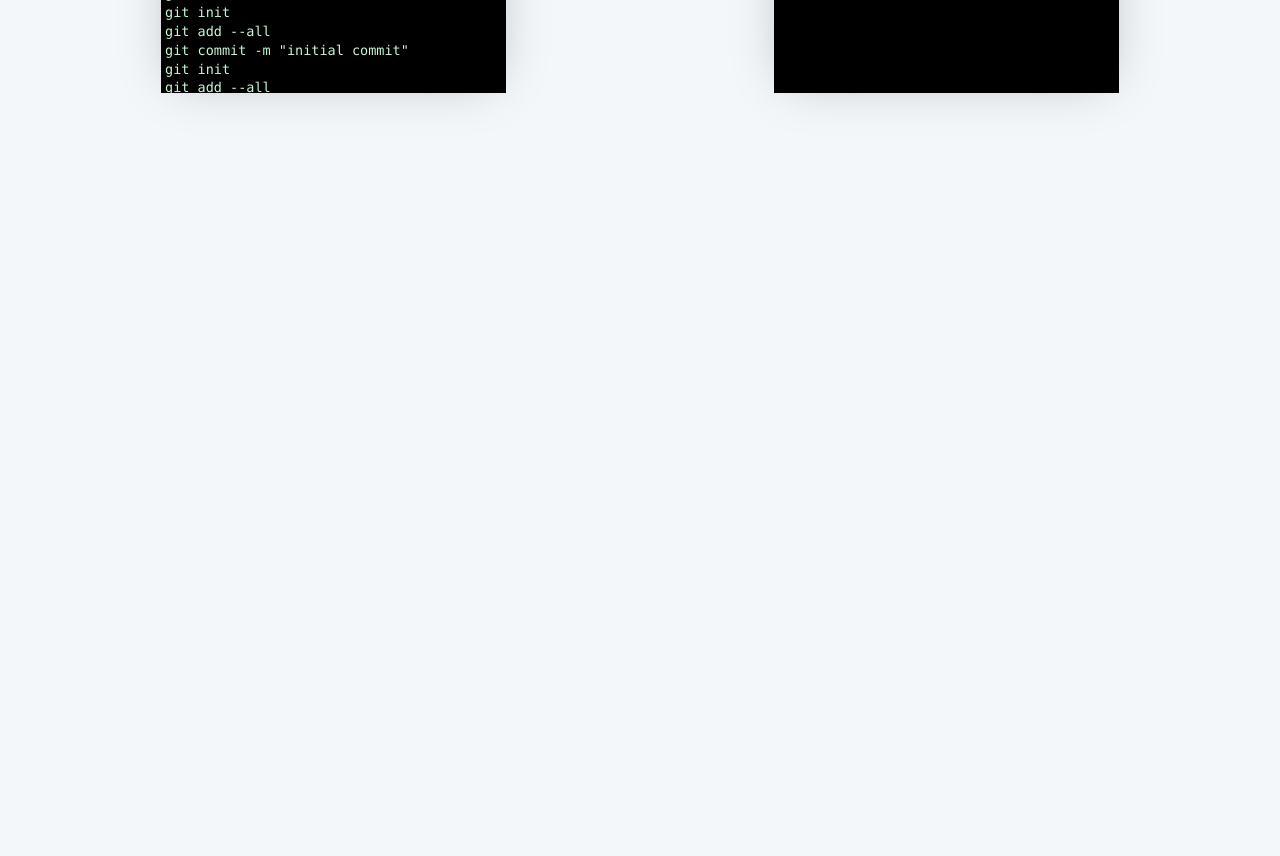
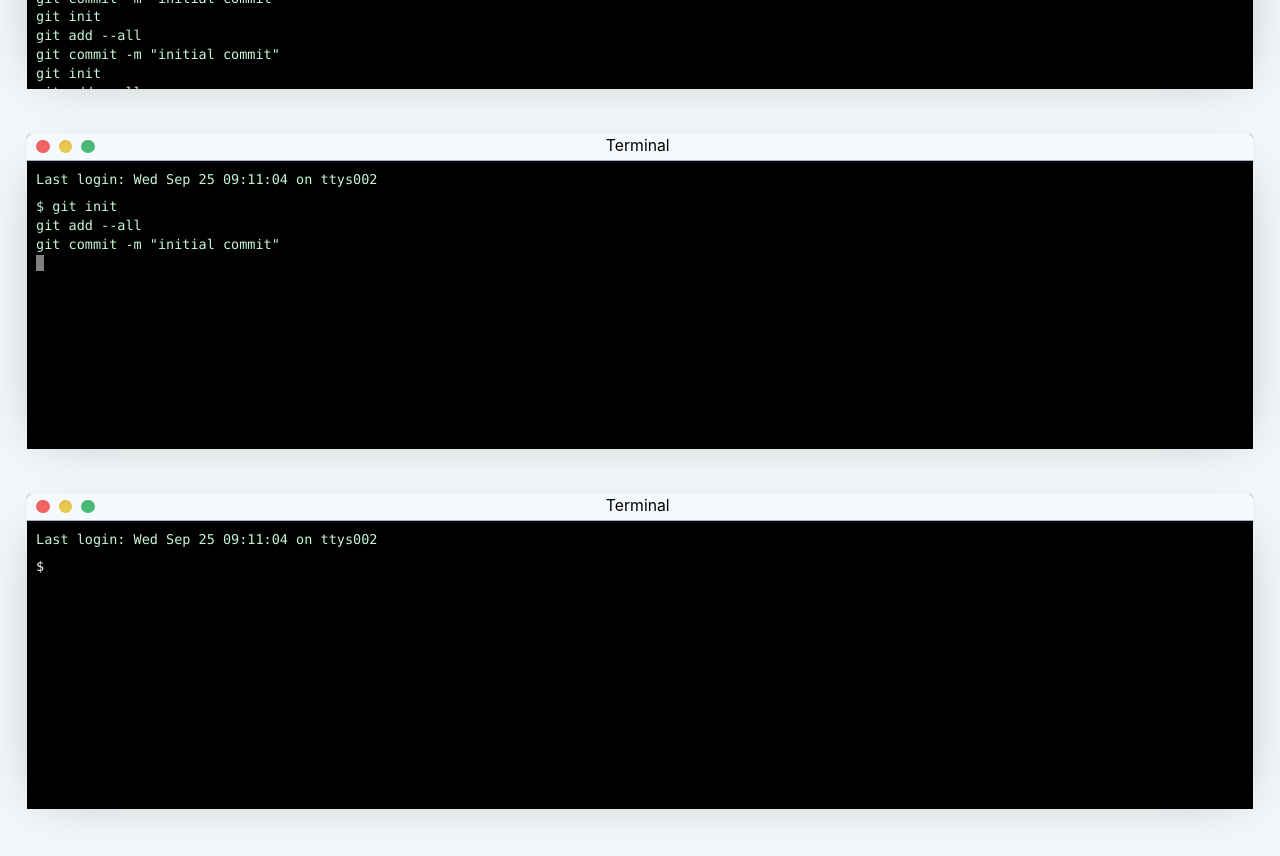
Before and after one commit to jonasholbech/cra-tailwind, a React (Create React App) app: page / in a window 1280 px wide. Shown: the part 780-1636 px from the top of the page. Before the commit the page ends 950 px from the top, so only its background shows below. Built offline with nearby package versions, Linux system fonts and the light colour scheme.

Commit message:
interactive terminal

```diff
--- a/src/App.js
+++ b/src/App.js
@@ -85,8 +85,7 @@ function App() {
       {active.has("Terminals") && (
         <Suspense fallback={<div>Loading</div>}>
           <div className="flex flex-wrap justify-around">
-            <div class="w-auto m-1">
-              <Terminal>{`git init
+            <Terminal>{`git init
 git add --all
 git commit -m "initial commit"
 git init
@@ -104,15 +103,20 @@ git commit -m "initial commit"
 git init
 git add --all
 git commit -m "initial commit"`}</Terminal>
-            </div>
-            <div class="w-auto m-1">
-              <Terminal typing={true} delay="50">
-                {`git init
+
+            <Terminal typing={true} delay="50">
+              {`git init
 git add --all
 git commit -m "initial commit"
 `}
-              </Terminal>
-            </div>
+            </Terminal>
+
+            <Terminal interactive={true}>
+              {`git init
+git add --all
+git commit -m "initial commit"
+`}
+            </Terminal>
           </div>
         </Suspense>
       )}
--- a/src/components/misc/Terminal.jsx
+++ b/src/components/misc/Terminal.jsx
@@ -8,11 +8,13 @@ export default function Terminal({
   bashStart = "$",
   typing = false,
   delay = 100,
-  OSstate = "open"
+  OSstate = "open",
+  interactive = false
 }) {
+  console.log(interactive);
   const [counter, setCounter] = useState(0);
   const [currentOSstate, setOSstate] = useState(OSstate);
-
+  const [interactiveMessage, setIntercativeMessage] = useState("");
   useEffect(() => {
     if (typing && counter < children.length) {
       const interval = setInterval(() => {
@@ -69,13 +71,23 @@ export default function Terminal({
         }
         id="console"
       >
-        <p className="pb-1">
+        <p className="p-1">
           Last login: {loginDate} on {host}
         </p>
-        <pre className="pb-1">
-          {bashStart} {message}
-          <span className="terminal-cursor"> </span>
-        </pre>
+
+        {!interactive && (
+          <pre className="p-1">
+            {bashStart} {message}
+            <span className="terminal-cursor"> </span>
+          </pre>
+        )}
+        {interactive && (
+          <textarea
+            className="p-1 bg-black text-white h-full w-full"
+            onChange={e => setIntercativeMessage(e.target.value.substring(2))}
+            value={`${bashStart} ${interactiveMessage}`}
+          ></textarea>
+        )}
       </div>
     </div>
   );
```
